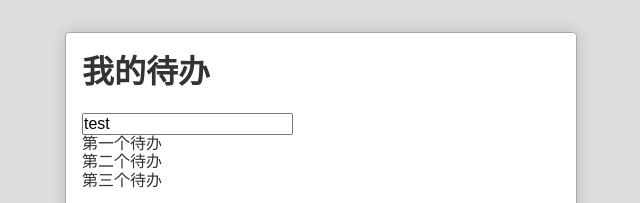
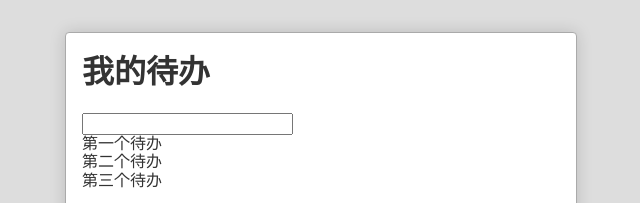
Before and after one commit to mumu111111/project-react, a React (Create React App) app: page / in a window 1280 px wide. Shown: the top 203 px of the page, without its empty margins (319-959 px from the left). Built offline with nearby package versions, Linux system fonts and the light colour scheme.

Commit message:
fix value

```diff
--- a/src/App.js
+++ b/src/App.js
@@ -12,7 +12,7 @@
   super(props)
 
   this.state ={
-    newTodo: 'test',
+    newTodo: ' ',
     todoList: [
       {id: 1, title: '第一个待办'},
       {id: 2, title: '第二个待办'},
--- a/src/TodoInput.js
+++ b/src/TodoInput.js
@@ -3,6 +3,6 @@
 export default class TodoInput extends Component {
 
     render(){
-        return <input type='text' value={this.props.content}/>
+        return <input type='text' defaultValue={this.props.content}/>
     }
 }
```
Also changed, not shown: 11 other files (tests, documents, lock files or other folders).
